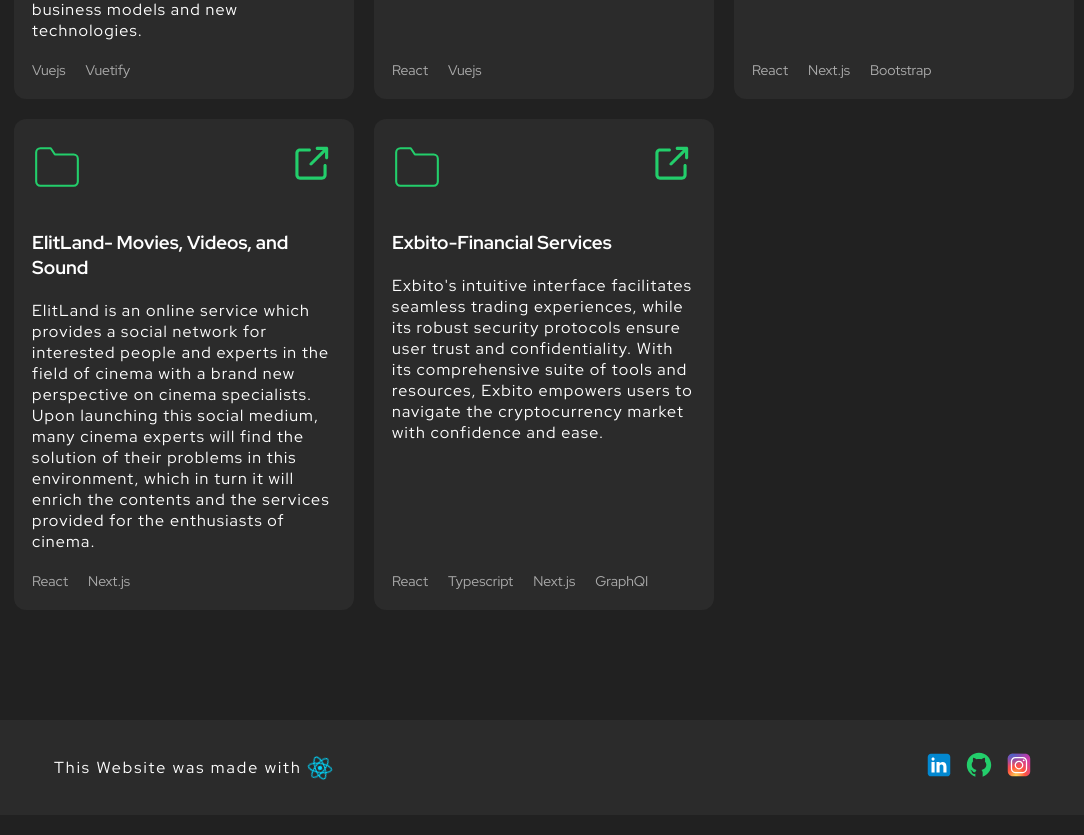
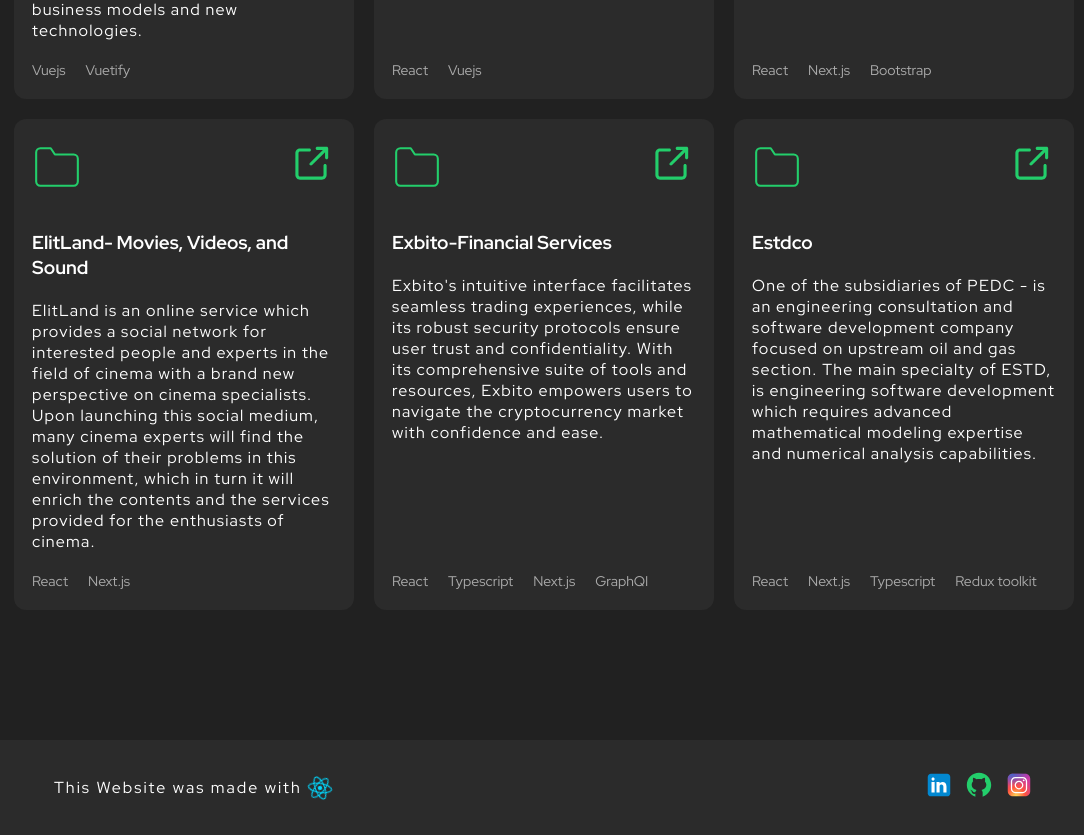
Before and after one commit to sadafamininia99/Pottfolio, a React (Create React App) app: page / in a window 1280 px wide. Shown: the part 1603-2438 px from the top of the page, without its empty margins (96-1180 px from the left). Built offline with nearby package versions, Linux system fonts and the light colour scheme.

Commit message:
add new company

```diff
--- a/src/components/Project/Project.tsx
+++ b/src/components/Project/Project.tsx
@@ -260,6 +260,54 @@
           </div>
         </ScrollAnimation>
 
+        <ScrollAnimation animateIn="flipInX">
+          <div className="project">
+            <header>
+              <svg
+                width="50"
+                xmlns="http://www.w3.org/2000/svg"
+                role="img"
+                viewBox="0 0 24 24"
+                fill="none"
+                stroke="#23ce6b "
+                stroke-width="1"
+                stroke-linecap="round"
+                stroke-linejoin="round"
+              >
+                <title>Folder</title>
+                <path d="M22 19a2 2 0 0 1-2 2H4a2 2 0 0 1-2-2V5a2 2 0 0 1 2-2h5l2 3h9a2 2 0 0 1 2 2z"></path>
+              </svg>
+              <div className="project-links">
+                <a
+                  href="https://app.exbito.com/register"
+                  target="_blank"
+                  rel="noreferrer"
+                >
+                  <img src={externalLink} alt="Visit site" />
+                </a>
+              </div>
+            </header>
+            <div className="body">
+              <h3>Estdco </h3>
+              <p>
+                One of the subsidiaries of PEDC - is an engineering consultation
+                and software development company focused on upstream oil and gas
+                section. The main specialty of ESTD, is engineering software
+                development which requires advanced mathematical modeling
+                expertise and numerical analysis capabilities.
+              </p>
+            </div>
+            <footer>
+              <ul className="tech-list">
+                <li>React</li>
+                <li>Next.js</li>
+                <li>Typescript</li>
+                <li>Redux toolkit</li>
+              </ul>
+            </footer>
+          </div>
+        </ScrollAnimation>
+
         {/* <ScrollAnimation animateIn="flipInX">
           <div className="project">
             <header>
```
